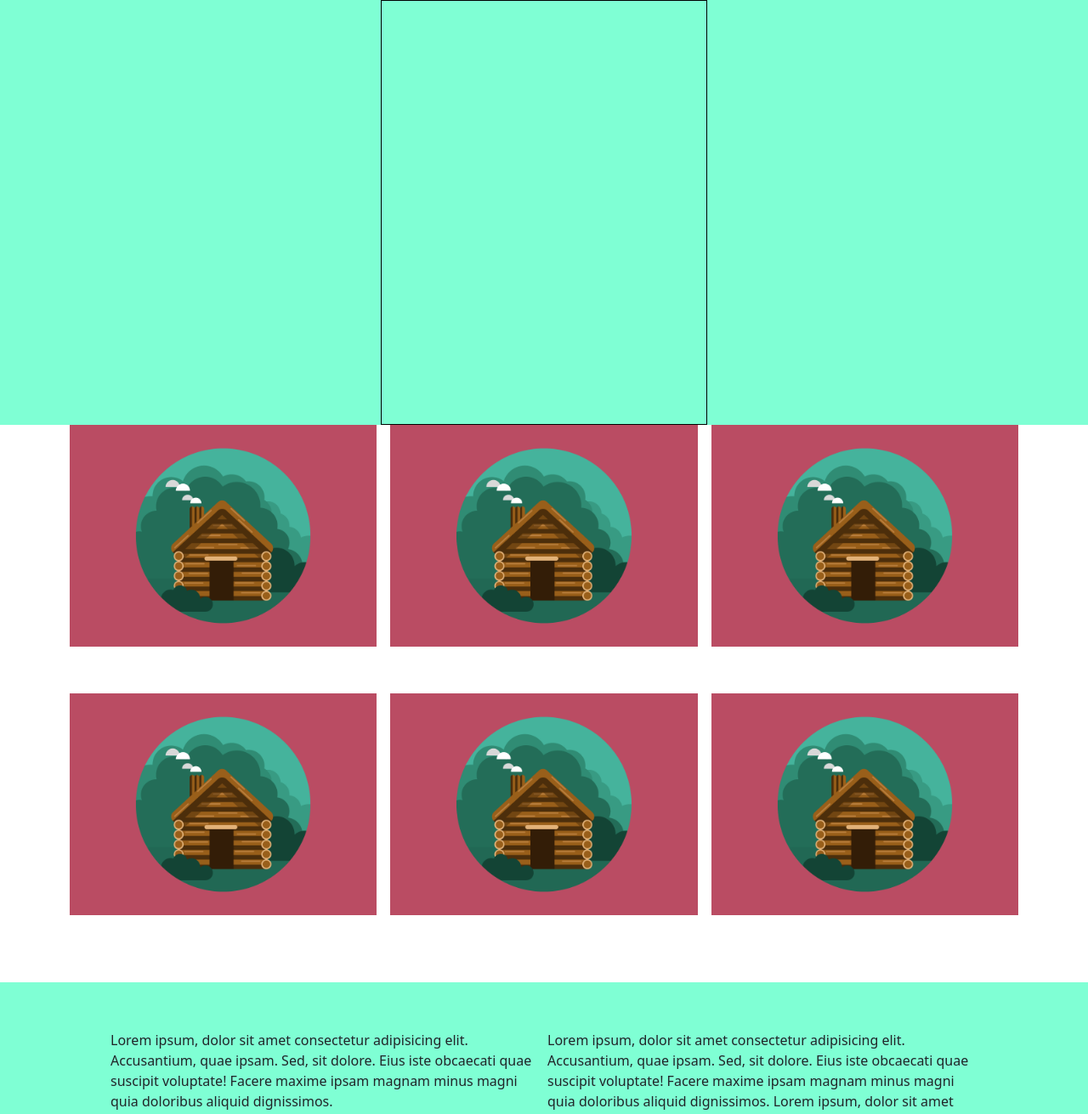
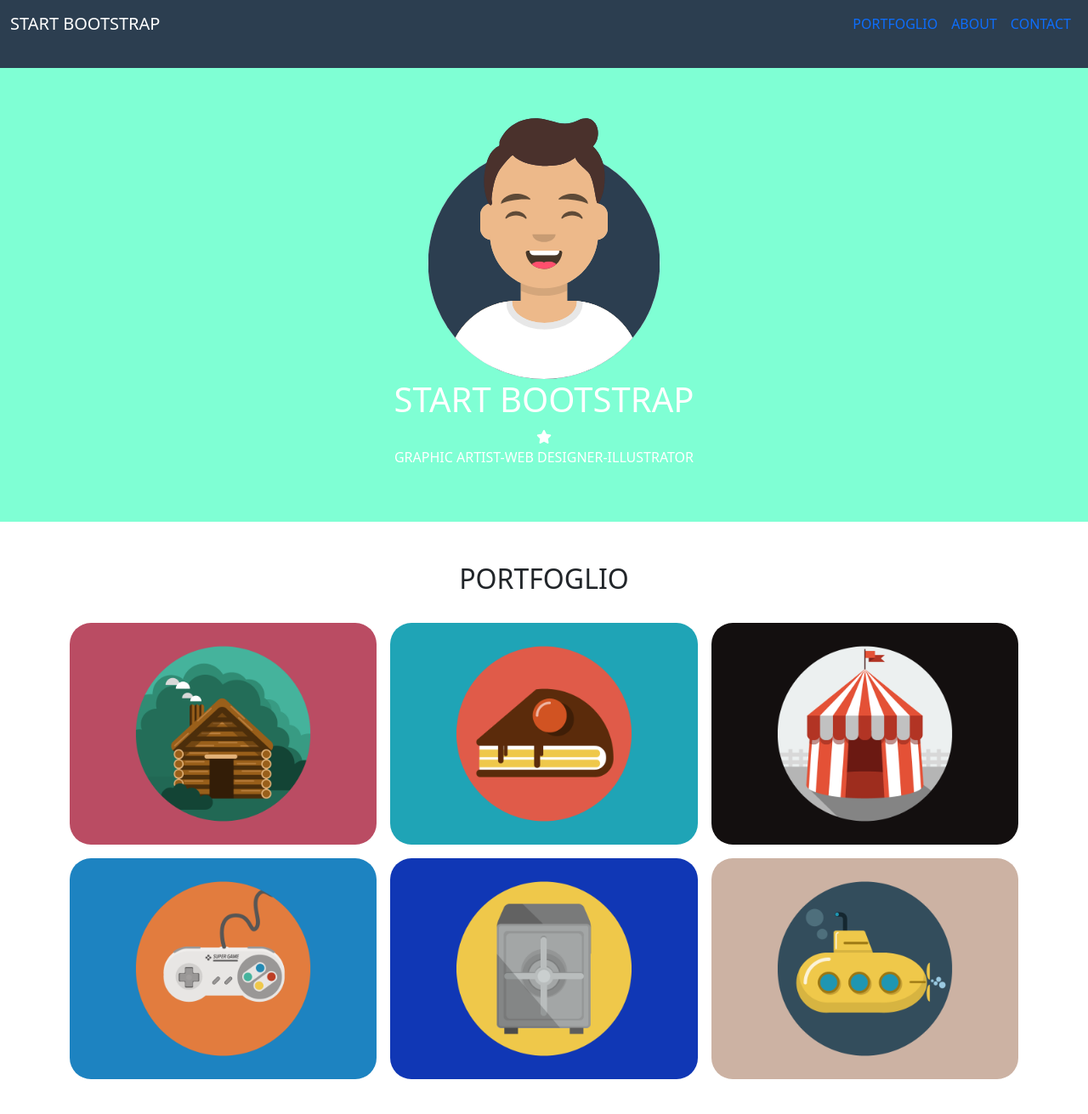
Before and after one commit to cesarecicolin/html-css-bootstrap-freelancer, a plain HTML site: page index.html in a window 1280 px wide. Shown: the top 1311 px of the page at 85% size. Drawn offline with nearby package versions, Linux system fonts and the light colour scheme.

Commit message:
add:wallet-compleat

```diff
--- a/css/style.css
+++ b/css/style.css
@@ -8,11 +8,28 @@ img{
     width: 60%;
     margin: 0 auto;
 }
+/* header */
+header{
+    height: 80px;
+    background-color: #2c3e50;
+    color: white;
+}
+header a {
+    color: inherit;
+}
+ul a {
+    color: white;
+}
+.fa-solid{
+    color: white;
+}
 
 /* MAIN */
 
 /* HERO */
 #hero{
+    color: white;
+    padding: 3rem;
     background-color: aquamarine;
     min-height: 500px;
 }
@@ -21,12 +38,18 @@ img{
     border: 1px solid black;
     min-height: 500px;
 }
+#hero img {
+    width: 300px;
+}
 
 /* wallet */
 
 #wallet .col-12{
 
     min-height: 300px;
+}
+.ms-rounded-25{
+    border-radius: 25px;
 }
 
 /* about */
--- a/index.html
+++ b/index.html
@@ -5,6 +5,10 @@
     <meta charset="UTF-8">
     <meta name="viewport" content="width=device-width, initial-scale=1.0">
     <title>Document</title>
+    <!-- foontosomn -->
+    <link rel="stylesheet" href="https://cdnjs.cloudflare.com/ajax/libs/font-awesome/6.4.2/css/all.min.css"
+        integrity="sha512-z3gLpd7yknf1YoNbCzqRKc4qyor8gaKU1qmn+CShxbuBusANI9QpRohGBreCFkKxLhei6S9CQXFEbbKuqLg0DA=="
+        crossorigin="anonymous" referrerpolicy="no-referrer" />
     <!-- bootstrap -->
     <link href="https://cdn.jsdelivr.net/npm/bootstrap@5.0.2/dist/css/bootstrap.min.css" rel="stylesheet"
         integrity="sha384-EVSTQN3/azprG1Anm3QDgpJLIm9Nao0Yz1ztcQTwFspd3yD65VohhpuuCOmLASjC" crossorigin="anonymous">
@@ -13,40 +17,75 @@
 </head>
 
 <body>
+    <header>
+        <nav class="navbar navbar-expand-lg">
+            <div class="container-fluid">
+                <a class="navbar-brand" href="">START BOOTSTRAP</a>
+                <!-- <button type="button navbar-toggler">
+                    <span class="navbar-toggler-icon"></span>
+                </button> -->
+                <button class="navbar-toggler" type="button" data-bs-toggle="collapse"
+                    data-bs-target="#navbarNavDropdown" aria-controls="navbarNavDropdown" aria-expanded="false"
+                    aria-label="Toggle navigation">
+                    <span class="navbar-toggler-icon">
+                        <i class="fa-solid fa-bars"></i>
+                    </span>
+                </button>
+                <div class="collapse navbar-collapse justify-content-end" id="navbarNavDropdown">
+                    <ul class="navbar-nav ">
+                        <li class="nav-item">
+                            <a class="nav-link active" aria-current="page" href="#">PORTFOGLIO</a>
+                        </li>
+                        <li class="nav-item">
+                            <a class="nav-link" href="#">ABOUT</a>
+                        </li>
+                        <li class="nav-item">
+                            <a class="nav-link" href="#">CONTACT</a>
+                        </li>
+
+                        </li>
+                    </ul>
+                </div>
+            </div>
+
+        </nav>
+    </header>
     <main>
         <!-- <main> -->
         <!-- HERO -->
         <section id="hero">
-            <div class="row wrapper justify-content-center">
-                <div class="col-6 ">
-
-                </div>
+            <div class="container text-center">
+                <img src="img/avatar.svg" alt="">
+                <h1>START BOOTSTRAP</h1>
+                <SPan><i class="fa-solid fa-star"></i></SPan>
+                <p>GRAPHIC ARTIST-WEB DESIGNER-ILLUSTRATOR</p>
             </div>
         </section>
         <!-- WALLET -->
-        <section id="wallet">
-            <div class="wrapper">
-
+        <section id="wallet ">
+            <div class="wrapper pt-5 text-center">
+                <h2>PORTFOGLIO</h2>
+                <SPan class="dark"><i class="fa-solid fa-star dark"></i></SPan>
             </div>
             <div class="container">
                 <div class="row g-3">
-                    <div class="col-12 col-md-6 col-lg-4">
-                        <img src="img/cabin.png" alt="">
+                    <div class="col-12 col-md-6 col-lg-4 ">
+                        <img class="ms-rounded-25" src="img/cabin.png" alt="">
                     </div>
                     <div class="col-12 col-md-6 col-lg-4">
-                        <img src="img/cabin.png" alt="">
+                        <img class="ms-rounded-25" src="img/cake.png" alt="">
                     </div>
                     <div class="col-12 col-md-6 col-lg-4">
-                        <img src="img/cabin.png" alt="">
+                        <img class="ms-rounded-25" src="img/circus.png" alt="">
                     </div>
                     <div class="col-12 col-md-6 col-lg-4">
-                        <img src="img/cabin.png" alt="">
+                        <img class="ms-rounded-25" src="img/game.png" alt="">
                     </div>
                     <div class="col-12 col-md-6 col-lg-4">
-                        <img src="img/cabin.png" alt="">
+                        <img class="ms-rounded-25" src="img/safe.png" alt="">
                     </div>
                     <div class="col-12 col-md-6 col-lg-4">
-                        <img src="img/cabin.png" alt="">
+                        <img class="ms-rounded-25" src="img/submarine.png" alt="">
                     </div>
                 </div>
             </div>
@@ -55,13 +94,13 @@
         <!-- ABOUT -->
         <section id="about" class="mt-5">
             <div class="container">
-                <div class="row g-2 p-5 ">
-                    <div class="col-12 col-md-6 ">
+                <div class="row justify-content-center ">
+                    <div class="col-8 col-md-6 ">
                         Lorem ipsum, dolor sit amet consectetur adipisicing elit. Accusantium, quae ipsam. Sed, sit
                         dolore. Eius iste obcaecati quae suscipit voluptate! Facere maxime ipsam magnam minus magni quia
                         doloribus aliquid dignissimos.
                     </div>
-                    <div class="col-12 col-md-6">
+                    <div class="col-8 col-md-6">
                         Lorem ipsum, dolor sit amet consectetur adipisicing elit. Accusantium, quae ipsam. Sed, sit
                         dolore. Eius iste obcaecati quae suscipit voluptate! Facere maxime ipsam magnam minus magni quia
                         doloribus aliquid dignissimos. Lorem ipsum, dolor sit amet
```
